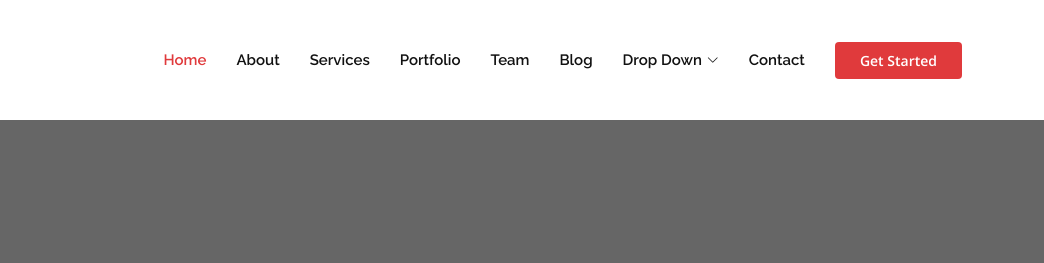
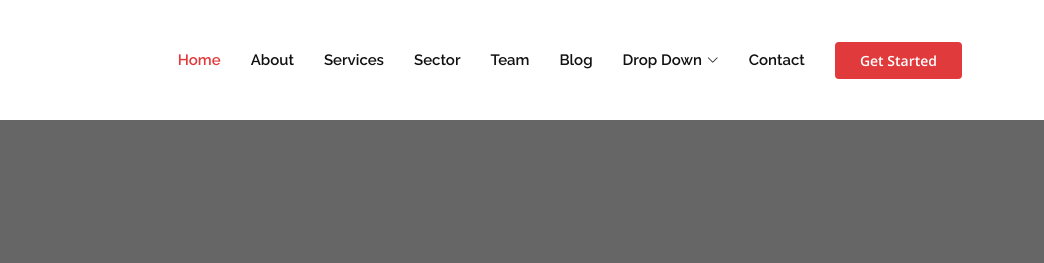
Before and after one commit to Bhuvanbhasker/SB-Automation, a plain HTML site: page index.html in a window 1280 px wide. Shown: the top 263 px of the page, 236-1280 px from the left. Drawn offline with nearby package versions, Linux system fonts and the light colour scheme.

Commit message:
navbar update

```diff
--- a/index.html
+++ b/index.html
@@ -51,7 +51,7 @@
                     <li><a class="nav-link scrollto active" href="#hero">Home</a></li>
                     <li><a class="nav-link scrollto" href="#about">About</a></li>
                     <li><a class="nav-link scrollto" href="#services">Services</a></li>
-                    <li><a class="nav-link scrollto " href="#portfolio">Portfolio</a></li>
+                    <li><a class="nav-link scrollto " href="#portfolio">Sector</a></li>
                     <li><a class="nav-link scrollto" href="#team">Team</a></li>
                     <li><a href="blog.html">Blog</a></li>
                     <li class="dropdown"><a href="#"><span>Drop Down</span> <i class="bi bi-chevron-down"></i></a>
```
